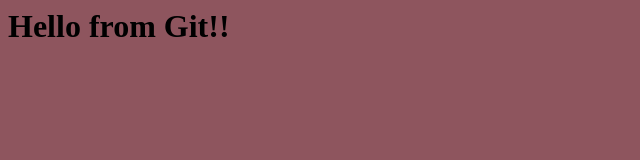
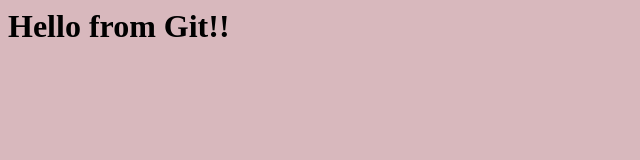
Before and after one commit to jasmine1711/git_test, a plain HTML site: page index.html in a window 1280 px wide. Shown: the whole page, without its empty margins (0-640 px from the left). Drawn offline with Linux system fonts and the light colour scheme.

Commit message:
changed the background

```diff
--- a/index.html
+++ b/index.html
@@ -1,5 +1,5 @@
 <html>
-    <body style="background-color:rgb(142, 85, 94);">
+    <body style="background-color:rgb(216, 184, 189);">
         <h1><b>Hello from Git!!</b></h1>
     </body>
 </html>
```
